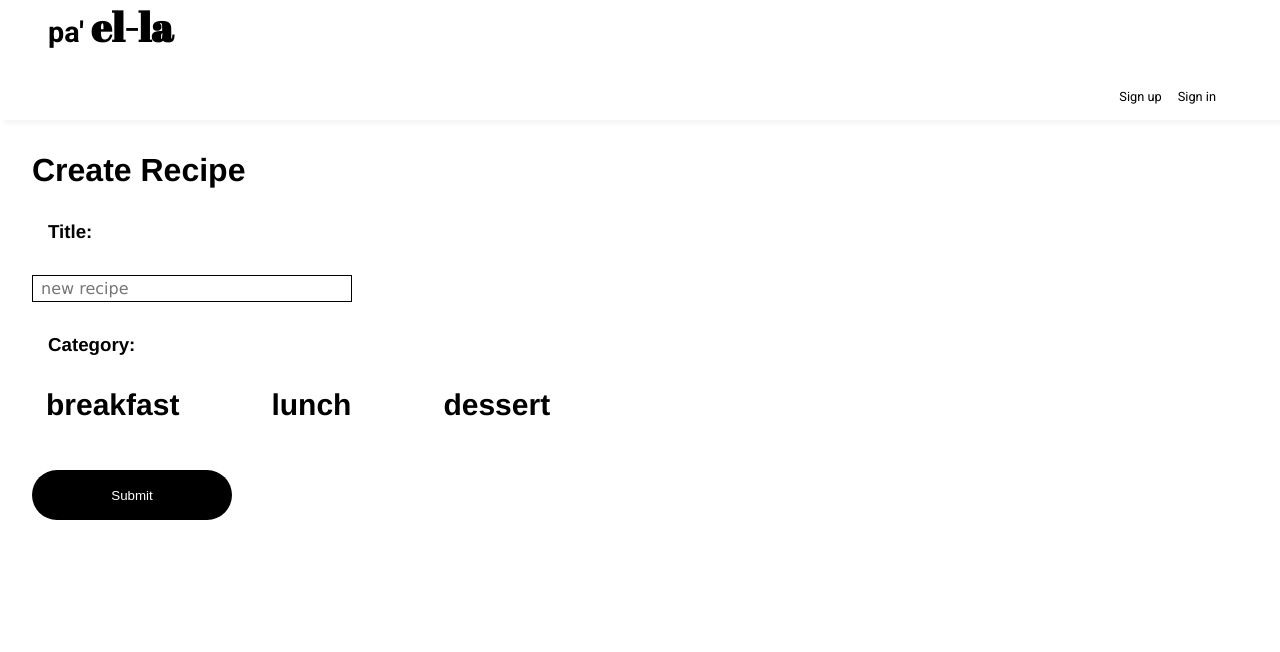
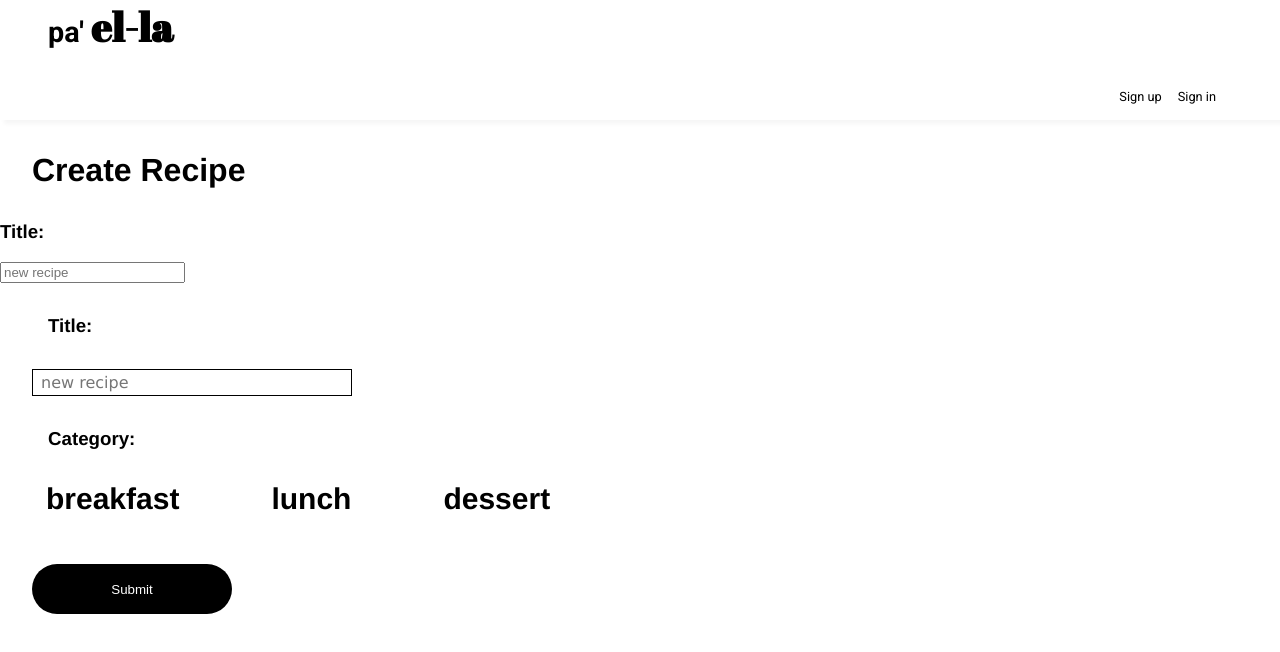
Before and after one commit to Christian-Mar/pa-ella, a Next.js app: page /create-recipe in a window 1280 px wide. Shown: the top 652 px of the page. Built offline with nearby package versions, Linux system fonts and the light colour scheme; no server answers.

Commit message:
Form components start

```diff
--- /dev/null
+++ b/components/recipeForm/Title.js
@@ -0,0 +1,18 @@
+const Title = ({title, updateForm}) => {
+
+    return (
+		<div>
+			<h3 >Title: </h3>
+			<input
+				type='text'
+				name='title'
+				onChange={updateForm}
+				value={title}
+				placeholder='new recipe'
+
+			/>
+		</div>
+	);
+}
+
+export default Title
--- a/pages/create-recipe/index.js
+++ b/pages/create-recipe/index.js
@@ -4,6 +4,7 @@ import Navbar from '../../components/nav/Navbar';
 import { db } from '../../firebase/config';
 import { collection, addDoc, Timestamp } from 'firebase/firestore';
 import styles from '../../styles/CreateRecipe.module.css';
+import Title from '../../components/recipeForm/Title'
 
 const CreateRecipe = () => {
 
@@ -51,6 +52,7 @@ const CreateRecipe = () => {
 			<h1 className={styles.container__title}>Create Recipe</h1>
 
 			<form onSubmit={handleSubmit} name='createRecipe'>
+				<Title title={recipe.title} updateForm={updateForm}/>
 				<h3 className={styles.form__radioTitle}>Title: </h3>
 				<input
 					type='text'
```
